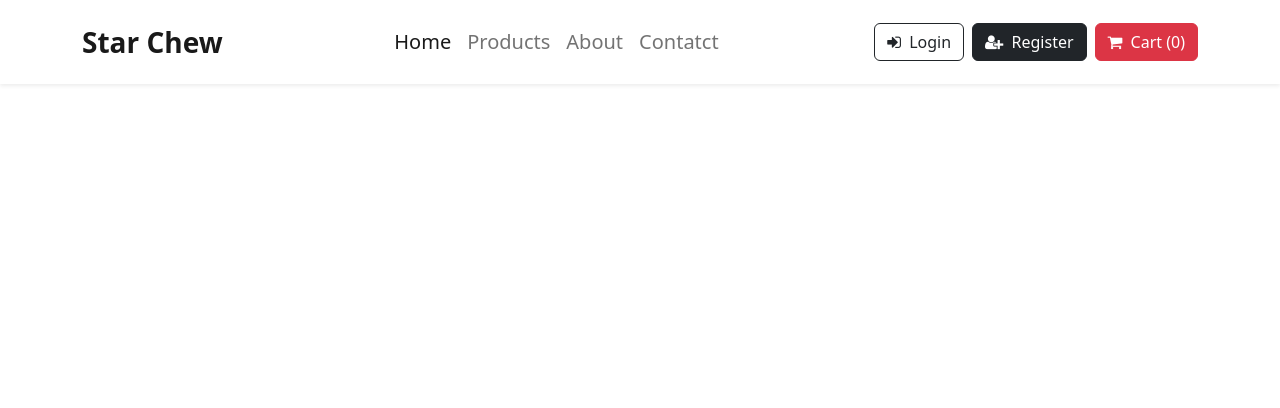
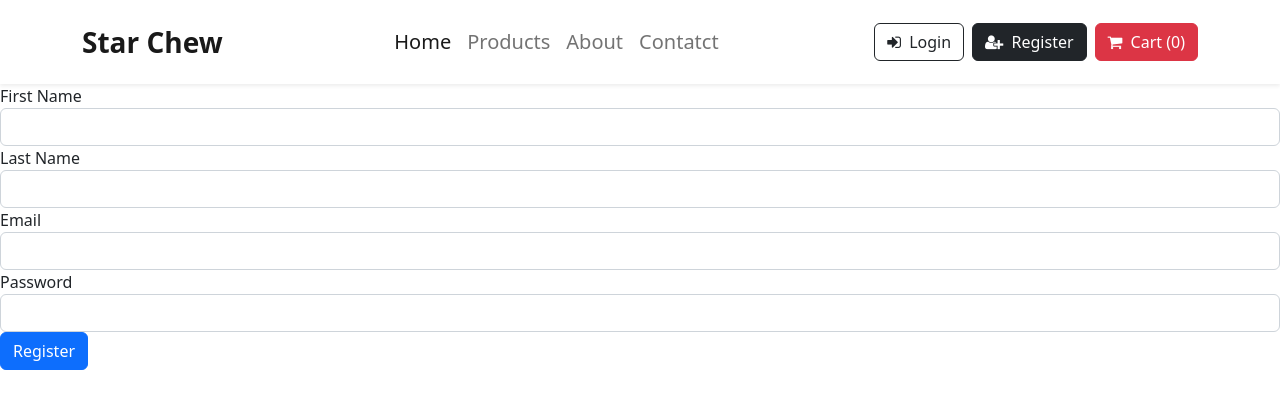
Before and after one commit to timiscarrington/Ecomm-Frontend, a React (Create React App) app: page /register in a window 1280 px wide. Shown: the top 408 px of the page. Built offline with nearby package versions, Linux system fonts and the light colour scheme.

Commit message:
created post route to backed in registration.jsx so users can register as customers, fully working, need to style the registration page a bit

```diff
--- a/package.json
+++ b/package.json
@@ -9,6 +9,7 @@
     "bootstrap": "^5.2.3",
     "font-awesome": "^4.7.0",
     "react": "^18.2.0",
+    "react-bootstrap": "^2.7.0",
     "react-dom": "^18.2.0",
     "react-loading-skeleton": "^3.1.0",
     "react-redux": "^8.0.5",
--- a/src/App.js
+++ b/src/App.js
@@ -8,6 +8,8 @@ import Cart from './components/Cart';
 import Checkout from './components/Checkout';
 import About from './components/About';
 import Contact from './components/Contact'
+import Register from './components/Register';
+import Login from './components/Login';
 
 function App() {
   return (
@@ -22,6 +24,8 @@ function App() {
         <Route exact path="/checkout" element={<Checkout/>} />
         <Route exact path="/about" element={<About/>} />
         <Route exact path="/contact" element={<Contact/>} />
+        <Route exact path="/register" element={<Register/>} />
+        <Route exact path="/login" element={<Login/>} />
       </Routes>
     </>
   );
--- a/src/components/About.jsx
+++ b/src/components/About.jsx
@@ -1,9 +1,22 @@
-import React from 'react'
+import React from 'react';
 
 const About = () => {
   return (
-    <div>About</div>
-  )
-}
+    <div className="container py-5">
+      <h1 className="text-center">About Star Chew</h1>
+      <p className="lead text-justify py-3">
+        StarChew is your one-stop shop for unique and authentic celebrity gum. We work directly with top celebrities to bring you their chewed gum, and take pride in verifying the authenticity of each piece so you can trust that what you're purchasing is the real deal. Whether you're a collector or just looking for a unique and personal way to connect with your favorite celebrity, Star Chew is the perfect destination.
+      </p>
+      <h3 className="text-center py-3">Our Mission</h3>
+      <p className="lead text-justify py-3">
+        Our mission is to bring you closer to your favorite stars by offering a piece of their personal chew. We believe that everyone deserves a chance to connect with their idols, and that's why we're dedicated to providing you with the most authentic and personal celebrity gum on the market.
+      </p>
+      <h3 className="text-center py-3">Why Choose Star Chew?</h3>
+      <p className="lead text-justify py-3">
+        With a wide selection of the most sought-after celebrity gum and a team that's dedicated to verifying the authenticity of each piece, you can trust that you're getting the real deal when you shop with us. Plus, our fast and reliable shipping means you'll be able to add a piece of celebrity history to your collection in no time.
+      </p>
+    </div>
+  );
+};
 
-export default About
+export default About;
--- a/src/components/Contact.jsx
+++ b/src/components/Contact.jsx
@@ -1,9 +1,38 @@
-import React from 'react'
+import React from 'react';
 
 const Contact = () => {
   return (
-    <div>Contact</div>
-  )
-}
+    <div className="container my-5">
+      <h1 className="text-center">Contact Us</h1>
+      <p className="text-center">Get in touch with us for any questions or concerns</p>
+      <form>
+        <div className="form-group">
+          <label htmlFor="name">Name</label>
+          <input type="text" className="form-control" id="name" placeholder="Enter your name" required />
+        </div>
+        <div className="form-group">
+          <label htmlFor="email">Email address</label>
+          <input type="email" className="form-control" id="email" placeholder="Enter your email" required />
+        </div>
+        <div className="form-group">
+          <label htmlFor="message">Message</label>
+          <textarea className="form-control" id="message" rows="3" required></textarea>
+        </div>
+        <button type="submit" className="btn btn-primary">Submit</button>
+      </form>
+      <hr />
+      <h4 className="text-center">Or Contact Us Directly</h4>
+      <p className="text-center">
+        <strong>Email:</strong> contact@gumbycelebs.com
+      </p>
+      <p className="text-center">
+        <strong>Phone:</strong> (555) 555-5555
+      </p>
+      <p className="text-center">
+        <strong>Address:</strong> 123 Main St, Anytown USA 12345
+      </p>
+    </div>
+  );
+};
 
-export default Contact
+export default Contact;
--- a/src/components/Home.jsx
+++ b/src/components/Home.jsx
@@ -13,7 +13,7 @@ const Home = () => {
                         </div>
                     </div>
             </div>
-            <Products/>
+            {/* <Products/> */}
         </div>
     )
 }
--- a/src/components/ProductDetail.jsx
+++ b/src/components/ProductDetail.jsx
@@ -3,6 +3,7 @@ import { useDispatch } from 'react-redux';
 import { addCart } from '../redux/action';
 import { NavLink, useParams } from 'react-router-dom';
 import Skeleton from 'react-loading-skeleton';
+import { Carousel } from 'react-bootstrap';
 
 
 
@@ -51,7 +52,14 @@ const ShowProduct = () => {
     return(
         <>
         <div className="col-md-6">
+        <Carousel>
+        <Carousel.Item>
         <img src={product.image} alt={product.title} height='600px' width='500px' />
+        </Carousel.Item>
+        <Carousel.Item>
+        <img src={product.image2} alt={product.title} height='600px' width='500px' />
+        </Carousel.Item>
+        </Carousel>
         </div>
         <div className="col-md-6">
         <h4 className='text-uppercase text-black-50'>
--- a/src/components/Products.jsx
+++ b/src/components/Products.jsx
@@ -1,6 +1,7 @@
 import { useState, useEffect } from 'react';
 import Skeleton from "react-loading-skeleton"
 import { NavLink } from 'react-router-dom';
+import { Carousel } from 'react-bootstrap'
 
 const Products = () => {
 
@@ -76,14 +77,26 @@ const Products = () => {
                       return (
                         <div className="col-md-3 mb-4">
                           <div class="card h-100 text-center p-4" key={product.id}>
+                          <Carousel interval ={null}>
+          <Carousel.Item>
             <img
               src={product.image}
               class="card-img-top"
               alt={product.title}
               height="250px"
               width='100%'
-
             />
+          </Carousel.Item>
+          <Carousel.Item>
+            <img
+              src={product.image2}
+              class="card-img-top"
+              alt={product.title}
+              height="250px"
+              width='100%'
+            />
+          </Carousel.Item>
+        </Carousel>
                             <div class="card-body">
                               <h5 class="card-title mb-0">{product.title}</h5>
                               <p class="card-text lead fw-bold">${product.price}</p>
--- a/src/components/Register.jsx
+++ b/src/components/Register.jsx
@@ -1,78 +1,86 @@
-import React from "react";
+import React, { useState } from 'react';
 
-function Register() {
+const Register = () => {
+  const [firstName, setFirstName] = useState('');
+  const [lastName, setLastName] = useState('');
+  const [email, setEmail] = useState('');
+  const [password, setPassword] = useState('');
+
+  const handleSubmit = async (e) => {
+    e.preventDefault();
+
+    try {
+      const response = await fetch('http://localhost:8000/api/register/', {
+        method: 'POST',
+        headers: {
+          'Content-Type': 'application/json',
+        },
+        body: JSON.stringify({
+          first_name: firstName,
+          last_name: lastName,
+          email: email,
+          password: password,
+        }),
+      });
+
+      if (!response.ok) {
+        throw new Error('Failed to register');
+      }
+
+      const data = await response.json();
+      console.log(data);
+    } catch (err) {
+      console.error(err);
+    }
+  };
+
   return (
-    <div>
-      <div className="register">
-        <form>
-          <div className="mb-3">
-            <label for="userName" className="form-label">
-              Name
-            </label>
+    <form onSubmit={handleSubmit}>
+      <div className="form-group">
+        <label htmlFor="username">First Name</label>
         <input
           type="text"
-              className="form-control mb-3"
-              id="userName"
-              aria-describedby="userName"
+          className="form-control"
+          id="first_name"
+          value={firstName}
+          onChange={(e) => setFirstName(e.target.value)}
         />
-            <label for="phone" className="form-label">
-              Contact No.
-            </label>
+      </div>
+      <div className="form-group">
+        <label htmlFor="username">Last Name</label>
         <input
-              type="tel"
-              className="form-control mb-3"
-              id="phone"
-              aria-describedby="phone"
+          type="text"
+          className="form-control"
+          id="last_name"
+          value={lastName}
+          onChange={(e) => setLastName(e.target.value)}
         />
-            <label for="exampleInputEmail1" className="form-label">
-              Email address
-            </label>
+      </div>
+      <div className="form-group">
+        <label htmlFor="email">Email</label>
         <input
           type="email"
           className="form-control"
-              id="exampleInputEmail1"
-              aria-describedby="emailHelp"
+          id="email"
+          value={email}
+          onChange={(e) => setEmail(e.target.value)}
         />
-            <div id="emailHelp" className="form-text">
-              We'll never share your email with anyone else.
       </div>
-          </div>
-          <div className="mb-3">
-            <label for="exampleInputPassword1" className="form-label">
-              Password
-            </label>
+      <div className="form-group">
+        <label htmlFor="password">Password</label>
         <input
           type="password"
-              className="form-control mb-3"
-              id="exampleInputPassword1"
-            />
-            <label for="exampleConfirmtPassword1" className="form-label">
-              Confirm Password
-            </label>
-            <input
-              type="confirm-password"
           className="form-control"
-              id="exampleConfirm    Password1"
+          id="password"
+          value={password}
+          onChange={(e) => setPassword(e.target.value)}
         />
       </div>
-          <div className="mb-3 form-check">
-            <input
-              type="checkbox"
-              className="form-check-input"
-              id="exampleCheck1"
-              checked
-            />
-            <label className="form-check-label" for="exampleCheck1">
-              Login once registered
-            </label>
-          </div>
       <button type="submit" className="btn btn-primary">
-            Submit
+        Register
       </button>
     </form>
-      </div>
-    </div>
   );
-}
+};
 
 export default Register;
```
Also changed, not shown: 1 other file (tests, documents, lock files or other folders). Lines whose indentation alone changed are shown as unchanged.
